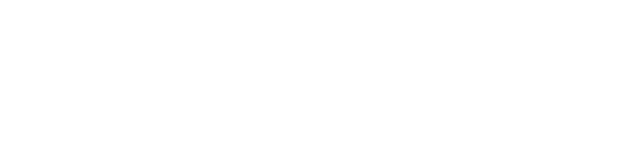
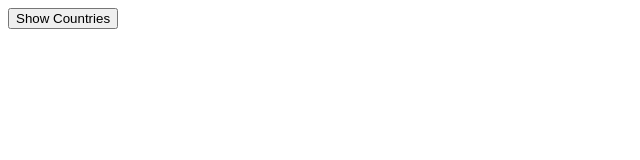
Before and after one commit to ankitshaji/AJAX-xhr, a plain HTML site: page index.html in a window 1280 px wide. Shown: the whole page, without its empty margins (0-640 px from the left). Drawn offline with Linux system fonts and the light colour scheme.

Commit message:
showCountries() - XMLHttpRequest()

```diff
--- a/index.html
+++ b/index.html
@@ -1,10 +1,36 @@
 <!DOCTYPE html>
 <html lang="en">
-<head>
-    <meta charset="UTF-8">
+  <head>
+    <meta charset="UTF-8" />
     <title>AJAX</title>
-</head>
-<body>
-
-</body>
+  </head>
+  <body>
+    <button onclick="showCountries()">Show Countries</button>
+    <div id="feed"></div>
+    <script>
+      function showCountries() {
+        let xhr = new XMLHttpRequest();
+        xhr.open(
+          "GET",
+          "http://api.countrylayer.com/v2/all?access_key=046a9a087d4d3dd45ad1eaf039c07d04",
+          true
+        );
+        xhr.onload = function () {
+          if (xhr.status === 200) {
+            console.log("success");
+            let countries = JSON.parse(this.response);
+            countries.forEach((country) => {
+              const countryCard = document.createElement("div");
+              const countryCardImage = document.createElement("img");
+              countryCardImage.src = country.flag;
+              countryCard.innerHTML = country.name;
+              countryCard.appendChild(countryCardImage);
+              document.querySelector("#feed").appendChild(countryCard);
+            });
+          }
+        };
+        xhr.send();
+      }
+    </script>
+  </body>
 </html>
```
